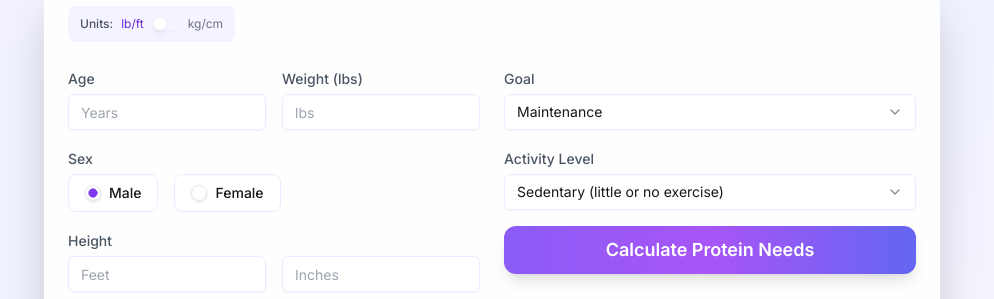
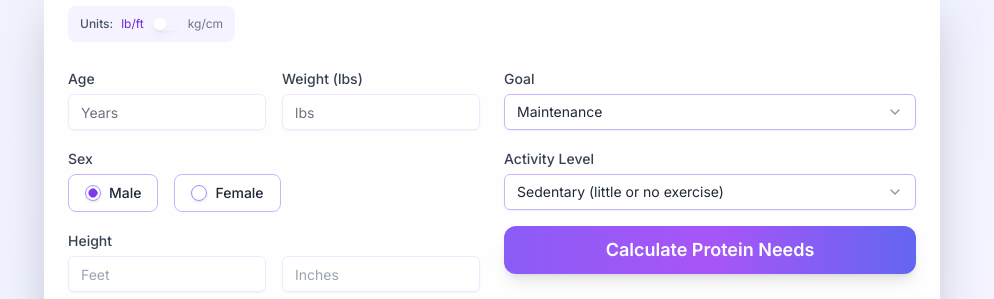
Before and after one commit to Paulsum1985/protein-calculator, a Next.js app: page / in a window 1280 px wide. Shown: the part 214-513 px from the top of the page, without its empty margins (148-1142 px from the left). Built offline with nearby package versions, Linux system fonts and the light colour scheme.

Commit message:
Improve text and component visibility

```diff
--- a/src/app/page.tsx
+++ b/src/app/page.tsx
@@ -130,23 +130,23 @@ const handleUnitChange = (checked: boolean) => {
               <div className="space-y-4">
                 <div className="grid grid-cols-2 gap-4">
                   <div className="group">
-                    <Label className="text-sm text-gray-600 group-hover:text-violet-700 transition-colors">Age</Label>
+                    <Label className="text-sm text-gray-700 group-hover:text-violet-700 transition-colors">Age</Label>
                     <Input
   type="number"
   placeholder="Years"
-                      className="mt-1 bg-white/70 border-violet-100 focus:border-violet-500 focus:ring-violet-500 transition-all"
+  className="mt-1 bg-white/70 border-violet-100 focus:border-violet-500 focus:ring-violet-500 transition-all text-gray-800 placeholder:text-gray-500"
   value={formData.age}
   onChange={(e) => setFormData({...formData, age: e.target.value})}
 />
                   </div>
                   <div className="group">
-                    <Label className="text-sm text-gray-600 group-hover:text-violet-700 transition-colors">
+                    <Label className="text-sm text-gray-700 group-hover:text-violet-700 transition-colors">
                       Weight ({formData.units === 'imperial' ? 'lbs' : 'kg'})
                     </Label>
                     <Input
                       type="number"
                       placeholder={formData.units === 'imperial' ? 'lbs' : 'kg'}
-                      className="mt-1 bg-white/70 border-violet-100 focus:border-violet-500 focus:ring-violet-500 transition-all"
+                      className="mt-1 bg-white/70 border-violet-100 focus:border-violet-500 focus:ring-violet-500 transition-all text-gray-800 placeholder:text-gray-500"
                       value={formData.weight}
                       onChange={(e) => setFormData({...formData, weight: e.target.value})}
                     />
@@ -154,23 +154,23 @@ const handleUnitChange = (checked: boolean) => {
                 </div>
 
                 <div>
-                  <Label className="text-sm text-gray-600">Sex</Label>
+                  <Label className="text-sm text-gray-700">Sex</Label>
                   <RadioGroup
   value={formData.sex}
   onValueChange={(value) => setFormData({...formData, sex: value})}
   className="flex gap-4 mt-1"
 >
   {['male', 'female'].map((sex) => (
-                      <div key={sex} className="flex items-center gap-2 bg-white/70 px-4 py-2 rounded-lg border border-violet-100 hover:border-violet-300 transition-all">
-                        <RadioGroupItem value={sex} id={sex} className="text-violet-600" />
-                        <Label htmlFor={sex} className="text-sm capitalize">{sex}</Label>
+    <div key={sex} className="flex items-center gap-2 bg-white/70 px-4 py-2 rounded-lg border border-violet-300 hover:border-violet-500 transition-all">
+      <RadioGroupItem value={sex} id={sex} className="text-violet-600 border-violet-400" />
+      <Label htmlFor={sex} className="text-sm capitalize text-gray-800">{sex}</Label>
     </div>
   ))}
 </RadioGroup>
                 </div>
 
                 <div className="group">
-                  <Label className="text-sm text-gray-600 group-hover:text-violet-700 transition-colors">Height</Label>
+                  <Label className="text-sm text-gray-700 group-hover:text-violet-700 transition-colors">Height</Label>
                   {formData.units === 'imperial' ? (
                     <div className="grid grid-cols-2 gap-4 mt-1">
                       <Input
@@ -192,8 +192,7 @@ const handleUnitChange = (checked: boolean) => {
                     <Input
                       placeholder="cm"
                       type="number"
-                      className="mt-1 bg-white/70 border-violet-100 focus:border-violet-500 focus:ring-violet-500 transition-all"
-                      value={formData.heightCm}
+                      className="mt-1 bg-white/70 border-violet-100 focus:border-violet-500 focus:ring-violet-500 transition-all text-gray-800 placeholder:text-gray-500"
                       onChange={(e) => setFormData({...formData, heightCm: e.target.value})}
                     />
                   )}
@@ -202,32 +201,34 @@ const handleUnitChange = (checked: boolean) => {
 
               <div className="space-y-4">
                 <div className="group">
-                  <Label className="text-sm text-gray-600 group-hover:text-violet-700 transition-colors">Goal</Label>
+                  <Label className="text-sm text-gray-700 group-hover:text-violet-700 transition-colors">Goal</Label>
                   <Select value={formData.goal} onValueChange={(value) => setFormData({...formData, goal: value})}>
-                    <SelectTrigger className="mt-1 bg-white/70 border-violet-100 focus:border-violet-500 focus:ring-violet-500 transition-all">
-                      <SelectValue placeholder="Select your goal" />
+  <SelectTrigger className="mt-1 bg-white/70 border-violet-300 focus:border-violet-500 focus:ring-violet-500 transition-all text-gray-800">
+    <SelectValue placeholder="Select your goal" className="text-gray-800" />
   </SelectTrigger>
-                    <SelectContent>
-                      <SelectItem value="fat-loss">Fat Loss</SelectItem>
-                      <SelectItem value="maintenance">Maintenance</SelectItem>
-                      <SelectItem value="muscle-gain">Muscle Gain</SelectItem>
+  <SelectContent className="bg-white border-violet-200 text-gray-800">
+    <SelectItem value="fat-loss" className="text-gray-800 hover:bg-violet-50">Fat Loss</SelectItem>
+    <SelectItem value="maintenance" className="text-gray-800 hover:bg-violet-50">Maintenance</SelectItem>
+    <SelectItem value="muscle-gain" className="text-gray-800 hover:bg-violet-50">Muscle Gain</SelectItem>
   </SelectContent>
 </Select>
+
+
                 </div>
 
                 <div className="group">
-                  <Label className="text-sm text-gray-600 group-hover:text-violet-700 transition-colors">Activity Level</Label>
+                  <Label className="text-sm text-gray-700 group-hover:text-violet-700 transition-colors">Activity Level</Label>
                   <Select value={formData.activityLevel} onValueChange={(value) => setFormData({...formData, activityLevel: value})}>
-                    <SelectTrigger className="mt-1 bg-white/70 border-violet-100 focus:border-violet-500 focus:ring-violet-500 transition-all">
-                      <SelectValue placeholder="Select activity level" />
+  <SelectTrigger className="mt-1 bg-white/70 border-violet-300 focus:border-violet-500 focus:ring-violet-500 transition-all text-gray-800">
+    <SelectValue placeholder="Select activity level" className="text-gray-800" />
   </SelectTrigger>
-                    <SelectContent>
-                      <SelectItem value="sedentary">Sedentary (little or no exercise)</SelectItem>
-                      <SelectItem value="light">Light (1-3 times/week)</SelectItem>
-                      <SelectItem value="moderate">Moderate (3-5 times/week)</SelectItem>
-                      <SelectItem value="active">Active (daily exercise)</SelectItem>
-                      <SelectItem value="very-active">Very Active (6-7 times/week)</SelectItem>
-                      <SelectItem value="athlete">Professional Athlete</SelectItem>
+  <SelectContent className="bg-white border-violet-200 text-gray-800">
+    <SelectItem value="sedentary" className="text-gray-800 hover:bg-violet-50">Sedentary (little or no exercise)</SelectItem>
+    <SelectItem value="light" className="text-gray-800 hover:bg-violet-50">Light (1-3 times/week)</SelectItem>
+    <SelectItem value="moderate" className="text-gray-800 hover:bg-violet-50">Moderate (3-5 times/week)</SelectItem>
+    <SelectItem value="active" className="text-gray-800 hover:bg-violet-50">Active (daily exercise)</SelectItem>
+    <SelectItem value="very-active" className="text-gray-800 hover:bg-violet-50">Very Active (6-7 times/week)</SelectItem>
+    <SelectItem value="athlete" className="text-gray-800 hover:bg-violet-50">Professional Athlete</SelectItem>
   </SelectContent>
 </Select>
                 </div>
```
Lines whose indentation alone changed are shown as unchanged.
